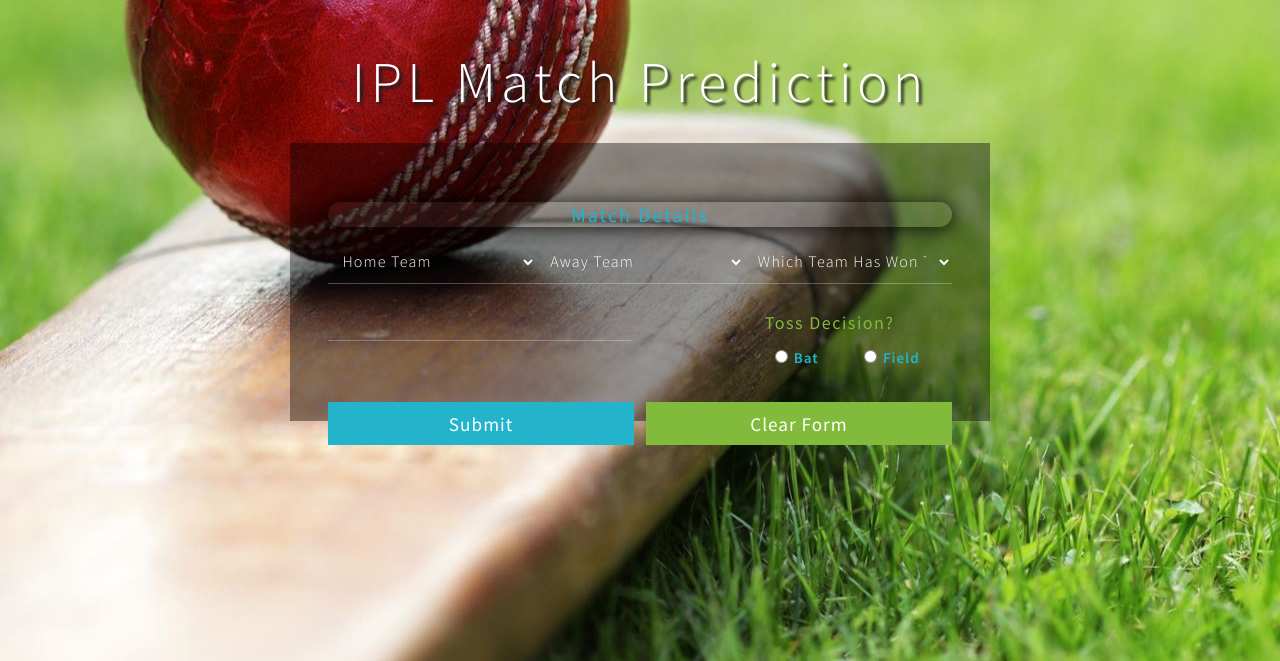
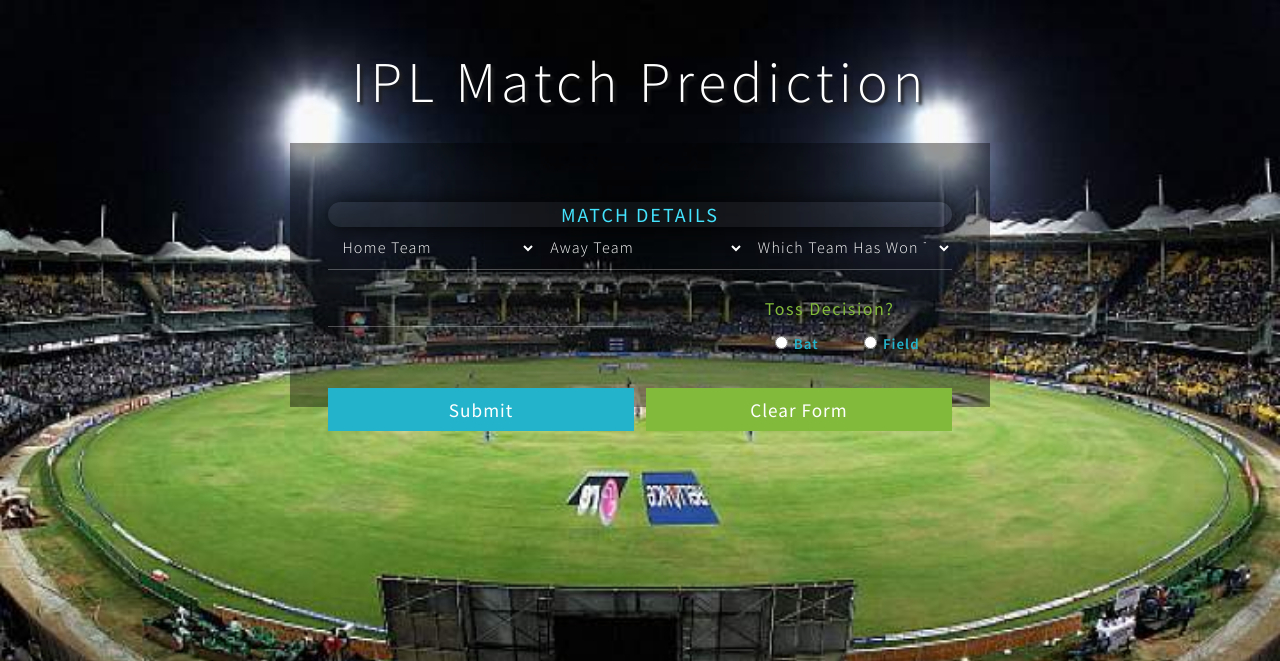
Before and after one commit to kuharan/IPL-ML-2018, a Flask app: page / in a window 1280 px wide. Shown: the top 661 px of the page. Run offline with Flask 2, Linux system fonts and the light colour scheme.

Commit message:
Added Match Data and new BG

```diff
--- a/prediction.py
+++ b/prediction.py
@@ -42,8 +42,7 @@ def predict(home_team, away_team, city, toss_winner, toss_decision):
 
     print("model->" + team)
     if int(predictions) != convert_again(home_team).__int__() and int(predictions) != convert_again(away_team).__int__():
-            print("Exception Case" + convert_again(home_team).__str__() + "" + convert_again(
-                home_team).__str__() + "" + predictions)
+            print("Exception Case")
             winner = convert_to_shortform(calculate_ef_score(home_team, away_team))
             print("EF score data ->" + winner)
             return winner
--- a/static/css/style.css
+++ b/static/css/style.css
@@ -215,12 +215,12 @@ img {
 body {
     font-family: 'Source Sans Pro', sans-serif;
     font-size: 100%;
-    background-size: cover;
     -webkit-background-size: cover;
     -moz-background-size: cover;
     -o-background-size: cover;
     /* background-attachment: fixed; */
-    background: url(../images/banner.jpg) no-repeat center;
+    background: url(../images/banner.jpg) no-repeat;
+    background-size: cover;
 }
 
 .register-form-w3layouts {
@@ -234,7 +234,7 @@ body {
 h1 {
     font-size: 4vw;
     margin: 3.5vw 0vw 2vw;
-    font-weight: 300;
+    font-weight: 350;
     text-transform: capitalize;
     color: #fff;
     text-shadow: 3px 3px 3px #1d1d1d;
@@ -247,14 +247,14 @@ h2.sub-heading-agileits,
 h3.sub-heading-agileits {
     text-align: center;
     font-size: 20px;
-    color: #23b4cc;
-    text-transform: capitalize;
-    margin-bottom: 14px;
-    font-weight: unset;
+    color: #44e4ff;
+    text-transform: uppercase;
+    margin-bottom: 0px;
+    font-weight: normal;
     letter-spacing: 2px;
-    background: rgba(255, 255, 255, 0.06);
+    background: rgba(255, 255, 255, 0.05);
     border-radius: 50px;
-    box-shadow: 2px 2px 20px rgba(0, 0, 0, 0.86);
+    box-shadow: 2px 2px 20px rgba(0, 0, 0, 0.80);
     font-family: 'Source Sans Pro', sans-serif;
 }
 
--- a/templates/index.html
+++ b/templates/index.html
@@ -19,6 +19,7 @@
 	<!-- Stylesheet -->
 	<link rel="stylesheet" href="../static/css/jquery-ui.css" />
 	<link href="../static/css/style.css" rel='stylesheet' type='text/css' />
+	<link rel="shortcut icon" type="image/png" href="../static/images/favicon.ico"/>
 	<!-- //Stylesheet -->
 	<!--fonts-->
 	<link href="//fonts.googleapis.com/css?family=Source+Sans+Pro:200,300,400,600" rel="stylesheet">
```
Also changed, not shown: static/images/banner.jpg, static/images/favicon.ico (added), 5 other files.
